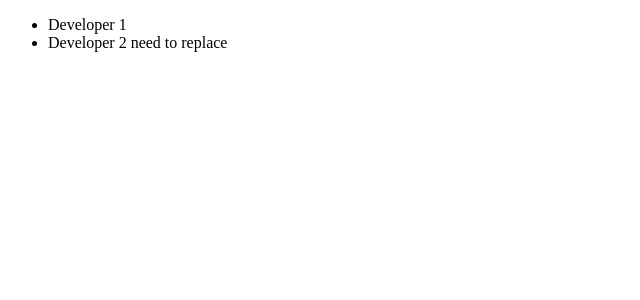
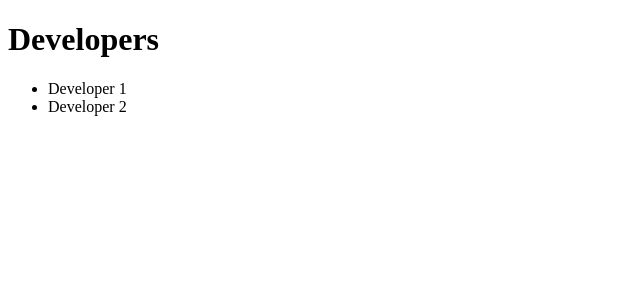
Before and after one commit to khamchenko/Summaries-client, a React app: page / in a window 1280 px wide. Shown: the top 300 px of the page, without its empty margins (0-640 px from the left). Built offline with nearby package versions, Linux system fonts and the light colour scheme; the HTML template or start-up script is replaced by a standard one.

Commit message:
lesson-17

```diff
--- a/src/App.js
+++ b/src/App.js
@@ -6,13 +6,14 @@ class App extends Component {
     const { developers } = this.props;
 
     return (
-      <p>
-        <ul>
+      <div>
+        <h1>Developers</h1>
+        <ul onClick={() => this.props.dispatch({ type: 'ADD_DEVELOPER', payload: { name: 'Developer 3'} })}>
           {
             developers.data.map(({ name }) => <li key={name}>{name}</li>)
           }
         </ul>
-      </p>
+      </div>
     );
   }
 }
--- a/src/index.js
+++ b/src/index.js
@@ -5,9 +5,10 @@ import createStore from './store/createStore';
 import App from './App';
 
 const appEl = document.querySelector('#app');
+const store = createStore();
 const renderApp = Component => {
   render(
-    <Provider store={createStore()}>
+    <Provider store={store}>
       <Component />
     </Provider>,
     appEl,
--- a/src/reducers/developers.js
+++ b/src/reducers/developers.js
@@ -1,9 +1,15 @@
 const initState = {
-  data: [{ name: 'Developer 1'}, { name: 'Developer 2 need to replace'}],
+  data: [{ name: 'Developer 1'}, { name: 'Developer 2'}],
   isLoading: false,
   receivedAt: null,
 };
 
-export default (state = initState) => {
+export default (state = initState, action) => {
+  if (action.type === 'ADD_DEVELOPER') {
+    return {
+      ...state,
+      data: [...state.data, action.payload],
+    };
+  }
   return state;
 };
--- a/src/store/createStore.js
+++ b/src/store/createStore.js
@@ -7,9 +7,7 @@ export default (initialState = {}) =>  {
   if (module.hot) {
     module.hot.accept('../reducers', () => {
       import('../reducers').then(module => {
-        console.log(createStore(module.default).getState());
         store.replaceReducer(module.default);
-        console.log(store.getState());
       });
     });
   }
```
